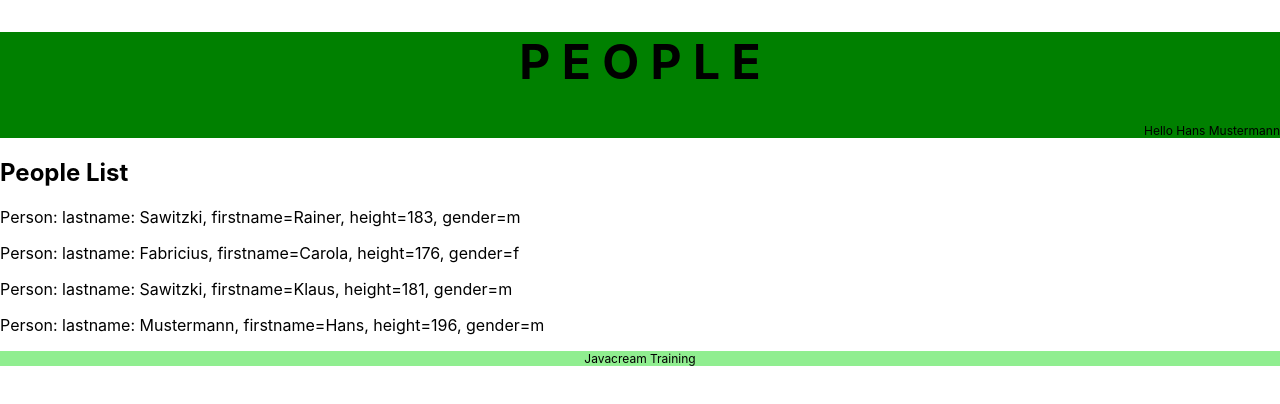
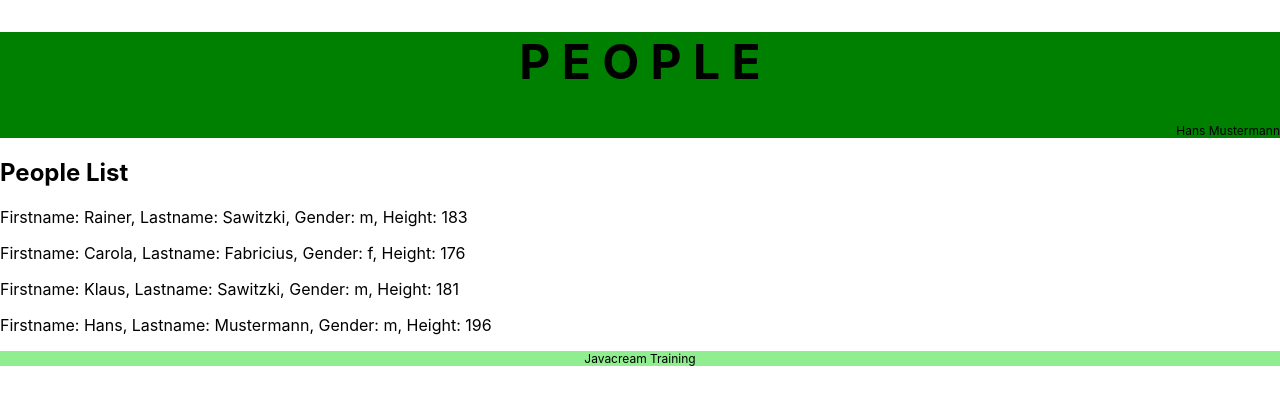
Before and after one commit to Javacream/org.javacream.training.react, a React (Create React App) app in the folder training/: page / in a window 1280 px wide. Shown: the top 404 px of the page. Built offline with nearby package versions, Linux system fonts and the light colour scheme.

Commit message:
implement PeopleContext

```diff
--- /dev/null
+++ b/training/src/people/PeopleContext.js
@@ -0,0 +1,8 @@
+import {PeopleController} from './model/PeopleController'
+import {profile} from './test/PeopleData'
+import {peopleData} from './test/PeopleData'
+
+let peopleController = new PeopleController()
+let userProfile = profile
+let peopleList = peopleData.allPeople()
+export {peopleController, userProfile, peopleList}
--- a/training/src/people/component/content/PeopleContentComponent.js
+++ b/training/src/people/component/content/PeopleContentComponent.js
@@ -1,9 +1,10 @@
 import React from 'react';
-import {peopleData} from '../../test/PeopleData'
+import {peopleList} from '../../PeopleContext'
+import PersonComponent from './PersonComponent'
+
 function PeopleContentComponent(){
-    let people = peopleData.allPeople()
-    let peopleHtml = people.map(person => <p key={person.id}>{person.info()}</p>)
-    return (
+    const peopleHtml = peopleList.map( (p) => <div key={p.id}><PersonComponent  person={p} detail={true} /> </div>)
+        return (
     <>
     <h2>People List</h2>
     <>{peopleHtml}</>
--- a/training/src/people/component/content/PeopleProfileComponent.js
+++ b/training/src/people/component/content/PeopleProfileComponent.js
@@ -1,9 +1,10 @@
 import React from 'react';
-import {profile} from '../../test/PeopleData'
+import {userProfile} from '../../PeopleContext'
+import PersonComponent from './PersonComponent'
 function PeopleProfileComponent(){
 
     return (
-    <p className="profile">Hello {profile.firstname} {profile.lastname}</p>
+        <PersonComponent person={userProfile} className="profile"/>
     )
 }
 
--- /dev/null
+++ b/training/src/people/component/content/PersonComponent.js
@@ -0,0 +1,15 @@
+import React from 'react';
+let PersonComponent = (props) => {
+    if (props.detail){
+        return (
+            <p className={props.className}>Firstname: {props.person.firstname}, Lastname:  {props.person.lastname}, Gender: {props.person.gender}, Height: {props.person.height}</p>
+        );
+    }
+    else{
+        return (
+            <p className={props.className}>{props.person.firstname} {props.person.lastname}</p>
+        );
+    }
+}
+
+export default PersonComponent
```
